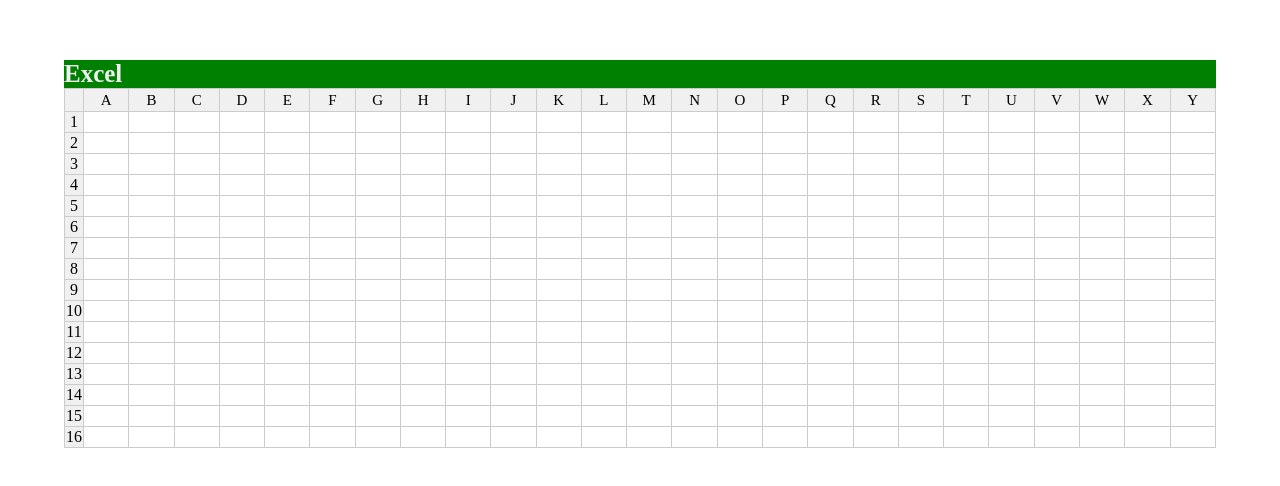
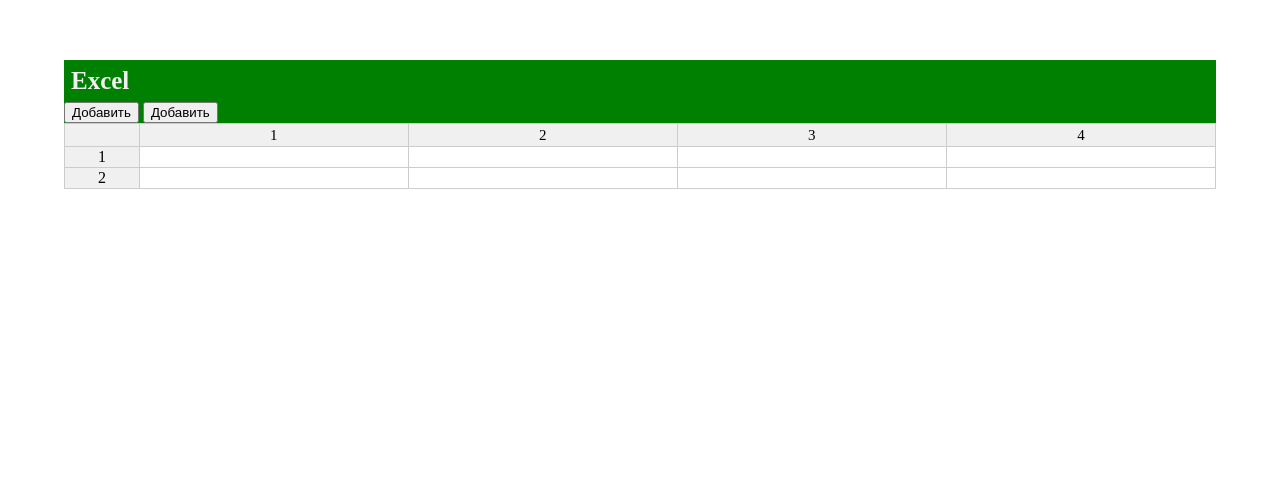
Before and after one commit to k1z00/exelprod, a website built with Vite: page vite-project/index.html in a window 1280 px wide. Shown: the part 140-626 px from the top of the page. Built offline with nearby package versions, Linux system fonts and the light colour scheme.

Commit message:
add_table

```diff
--- a/vite-project/index.html
+++ b/vite-project/index.html
@@ -9,7 +9,11 @@
   </head>
   <body>
     <div id="container_exel" class="container_exel">
-    <h1 class="title_exel">Excel</h1>
+    <div class="head_exel">
+      <h1 class="title_exel">Excel</h1>
+      <button id="button_row" class="head_button">Добавить</button>
+      <button id="button_column" class="head_button">Добавить</button>
+    </div>
     <table class="table" id="table"> </table>
   </div>
      <script type="module" src="/main.js"></script>
--- a/vite-project/main.js
+++ b/vite-project/main.js
@@ -1,21 +1,42 @@
-const headTab = [ "","A","B","C","D","E","F","G","H","I","J","K","L","M","N","O","P","Q","R","S","T","U","V","W","X","Y"];
+document.addEventListener("DOMContentLoaded", () => {
+  const buttonAddRow = document.getElementById("button_row");
+  const buttonAddColumn = document.getElementById("button_column");
 
-document.addEventListener("DOMContentLoaded", () => {
+  const headTab = ["", "1", "2", "3", "4"];
+  const bodyTab = ["", "1"];
+
+  function addRowOrColumn(isRow) {
+    const headTabLength = headTab.length;
+    const newValue = headTabLength.toString();
+    if (isRow) {
+      headTab.push(newValue);
+    } else {
+      bodyTab.push(newValue);
+    }
+    renderTable();
+  }
+
+
+  buttonAddRow.addEventListener("click", () => addRowOrColumn(true));
+  buttonAddColumn.addEventListener("click", () => addRowOrColumn(false));
+
+  function renderTable() {
     const spreadsheet = document.getElementById("table");
-  const rows = 16;
+    spreadsheet.innerHTML = "";
+
+    const rows = bodyTab.length;
     const cols = headTab.length;
 
     const head = spreadsheet.createTHead();
-  head.classList.add('thead_main')
+    head.classList.add("thead_main");
 
     const headerRow = head.insertRow();
 
-  headTab.map((head) => {
+    headTab.forEach((head) => {
       const th = document.createElement("th");
       th.textContent = head;
       head[0] ? th.classList.add("thead_th") : th.classList.add("thead_start");
       headerRow.appendChild(th);
-    return th;
     });
 
     const body = spreadsheet.createTBody();
@@ -69,4 +90,6 @@
         });
       }
     }
+  }
+  renderTable();
 });
--- a/vite-project/style.css
+++ b/vite-project/style.css
@@ -10,6 +10,8 @@
   text-align: left;
 }td {
   cursor: text;
+  padding-left: 5px;
+  padding-right: 5px;
 }
 
 td:hover {
@@ -38,9 +40,9 @@
 
 .title_exel{
  margin-bottom: 0px;
- background-color: #008000;
  color: #f0f0f0;
  font-size: 25px;
+ padding: 7px;
 
 }
 
@@ -52,11 +54,15 @@
 
 
 .thead_start{
-  width: 15px;
+  width: 1%;
 }
 
 .tbody_start{
   text-align: center;
   background-color: #f0f0f0;
-  width: 15px;
+ width: 1%;
 }
+
+.head_exel{
+  background-color: #008000;
+}
```
Lines whose indentation alone changed are shown as unchanged.
